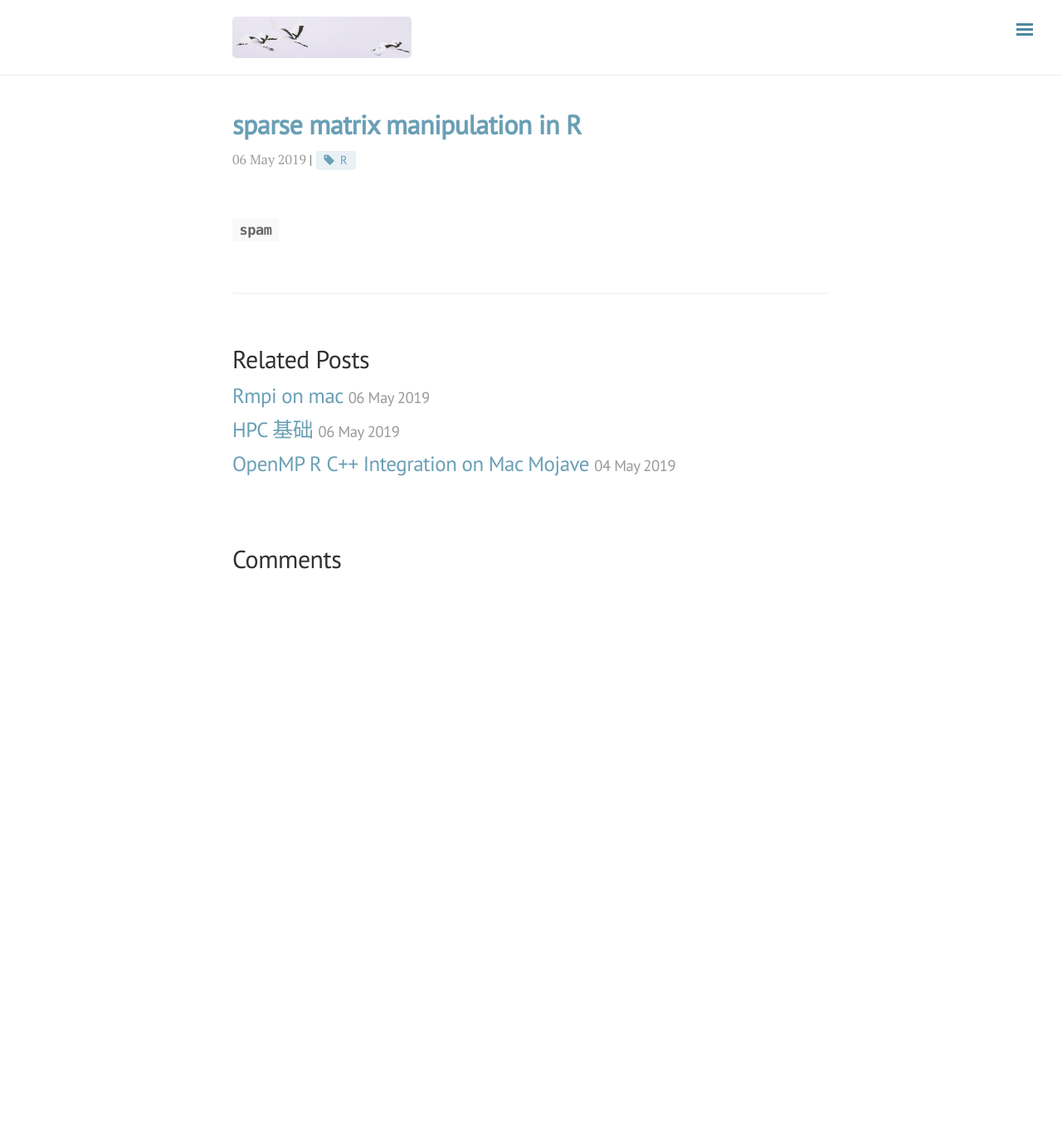
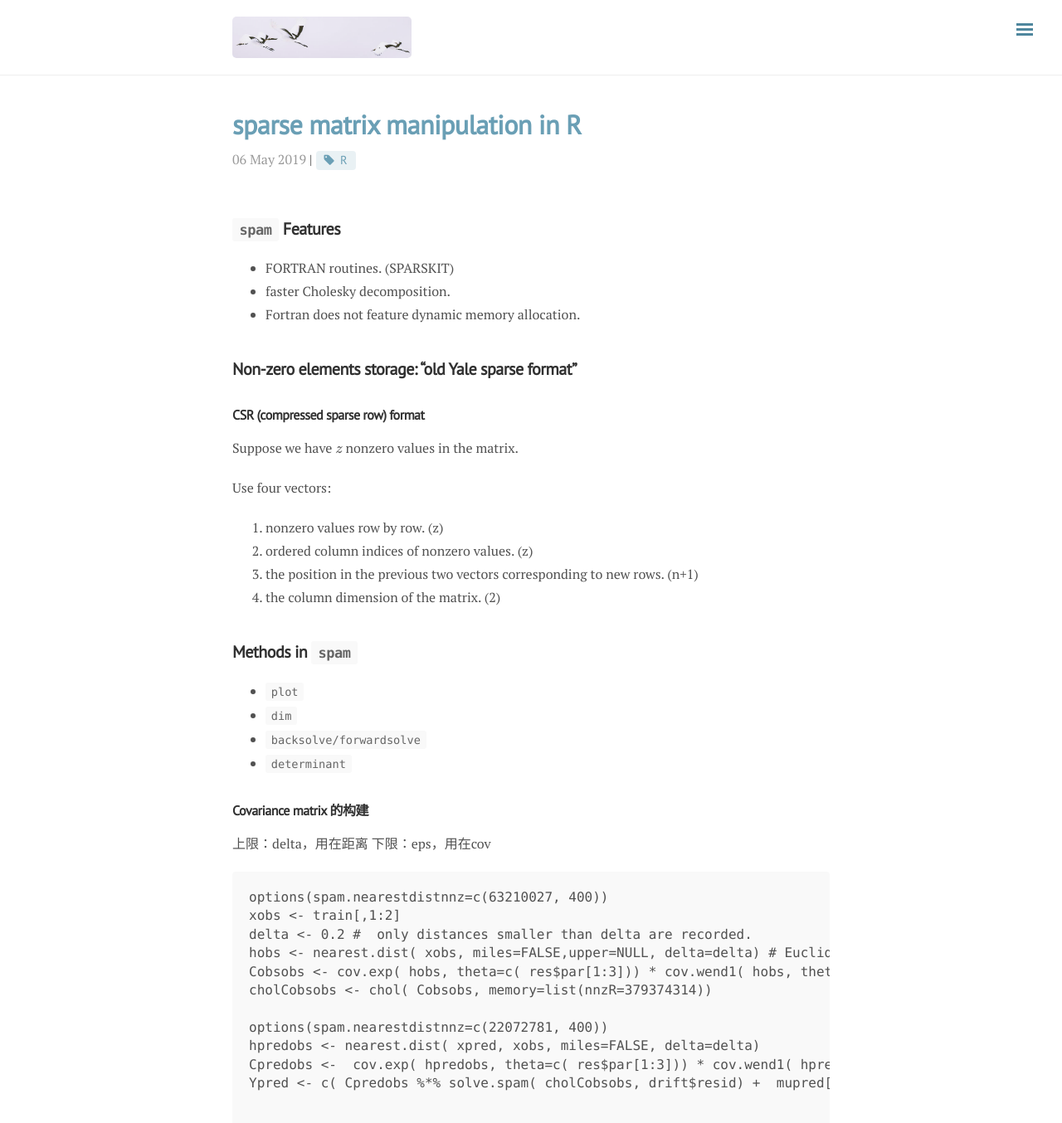
Before and after one commit to ylyy93/my_blog, a Jekyll site: the page built from _posts/AdvancedR/2019-05-06-sparse-matrix-manipulation-in-r.md, in a window 1280 px wide and 1400 px high. Shown: the top 1354 px of the window at 83% size. Built offline with Jekyll 4.4.1, drawn with Linux system fonts in a browser that asks for light colours; nearby versions of some CDN libraries; formulas are drawn with MathJax 3; comment, search, counter and statistics services are not loaded; some of the changed text lies outside the part shown.

Commit message:
rebuilding site Tue May  7 11:37:44 MDT 2019

````diff
--- a/_posts/AdvancedR/2019-05-06-sparse-matrix-manipulation-in-r.md
+++ b/_posts/AdvancedR/2019-05-06-sparse-matrix-manipulation-in-r.md
@@ -6,4 +6,44 @@ categories: Tech
 tags: [R]
 ---
 
-## `spam`
+## `spam` Features
+- FORTRAN routines. (SPARSKIT)
+- faster Cholesky decomposition.
+- Fortran does not feature dynamic memory allocation.
+
+## Non-zero elements storage: "old Yale sparse format"
+
+###### CSR (compressed sparse row) format
+Suppose we have $z$ nonzero values in the matrix.
+
+Use four vectors:
+1. nonzero values row by row. (z)
+2. ordered column indices of  nonzero values. (z)
+3. the position in the previous two vectors corresponding to new rows.  (n+1)
+4. the column dimension of the matrix. (2)
+
+## Methods in `spam`
+- `plot`
+- `dim`
+- `backsolve/forwardsolve`
+- `determinant`
+
+### Covariance matrix 的构建
+
+上限：delta，用在距离
+下限：eps，用在cov
+
+```
+options(spam.nearestdistnnz=c(63210027, 400))
+xobs <- train[,1:2]
+delta <- 0.2 # 	only distances smaller than delta are recorded.
+hobs <- nearest.dist( xobs, miles=FALSE,upper=NULL, delta=delta) # Euclidean distances
+Cobsobs <- cov.exp( hobs, theta=c( res$par[1:3])) * cov.wend1( hobs, theta=c( delta,1,0))
+cholCobsobs <- chol( Cobsobs, memory=list(nnzR=379374314))
+
+options(spam.nearestdistnnz=c(22072781, 400))
+hpredobs <- nearest.dist( xpred, xobs, miles=FALSE, delta=delta)
+Cpredobs <-  cov.exp( hpredobs, theta=c( res$par[1:3])) * cov.wend1( hpredobs, theta=c( delta,1,0))
+Ypred <- c( Cpredobs %*% solve.spam( cholCobsobs, drift$resid) +  mupred[ isNA])
+
+```
````
Also changed, not shown: _posts/C++/2019-05-07-boost-on-mac.md (added, +29 -0 lines).
